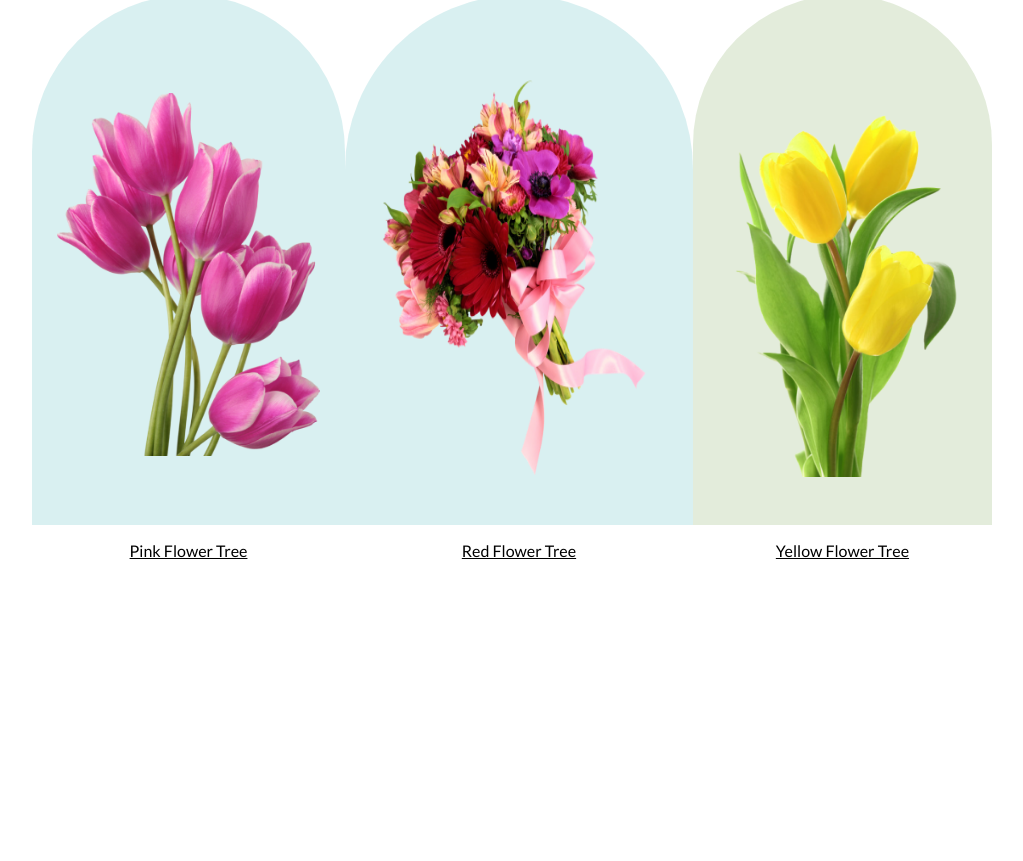
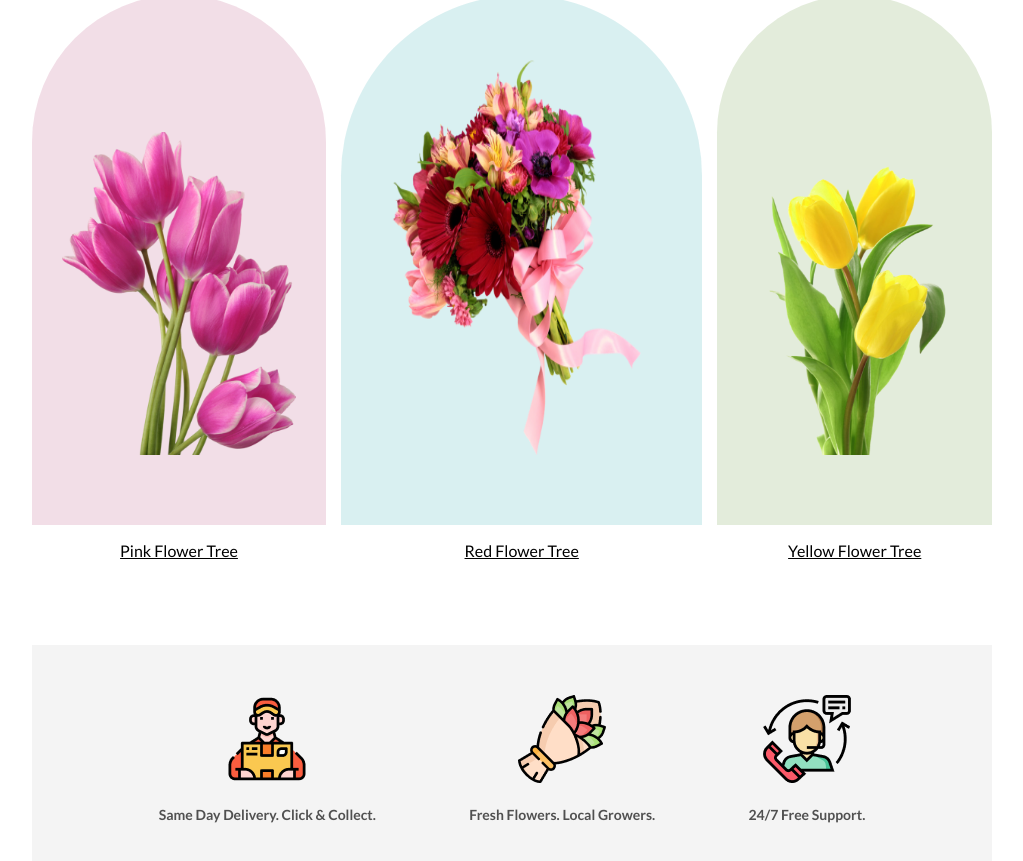
Before and after one commit to Jeem312/FlowerShop, a React (Create React App) app: page / in a window 1280 px wide. Shown: the part 1037-1898 px from the top of the page, without its empty margins (128-1151 px from the left). Before the commit the page ends 1682 px from the top, so only its background shows below. Built offline with nearby package versions, Linux system fonts and the light colour scheme.

Commit message:
completed service section

```diff
--- a/src/Home/Features.jsx
+++ b/src/Home/Features.jsx
@@ -10,7 +10,7 @@ const Features = () => {
            </div>
            <div className='flower-div'>
           <div className='flowers'>
-          <div className='flowerContainer-2'>
+          <div className='flowerContainer-1'>
           <div className='img-div'>
 
                 <img   src="../Flower Asset/pngwing 6.png" alt="" />
--- a/src/Home/Service.jsx
+++ b/src/Home/Service.jsx
@@ -1,8 +1,26 @@
 import React from 'react';
-
+import "../Styles/Service.css"
 const Service = () => {
     return (
-        <div>
+        <div >
+            <div className='container2'>
+                <div className='service-img-div'>
+
+                    <div className='imgDiv'>
+                        <img src="../Flower Asset/Group 57.png" alt="" />
+                   <p>Same Day Delivery. Click & Collect.</p>
+                    </div>
+                    <div className='imgDiv'>
+                        <img src="../Flower Asset/Group 58.png" alt="" />
+                        <p>Fresh Flowers. Local Growers.</p>
+                    </div>
+                    <div className='imgDiv'>
+                        <img src="../Flower Asset/Group 59.png" alt="" />
+                        <p>24/7 Free Support.</p>
+                    </div>
+                </div>
+
+            </div>
 
         </div>
     );
--- a/src/Styles/Features.css
+++ b/src/Styles/Features.css
@@ -19,13 +19,14 @@
    }
    .flower-div{
     display: flex;
-    justify-content: space-between
+    justify-content: space-between;
+    gap: 15px;
    }
   .flowerContainer-1{
     height: 500px;
     border-radius: 300px 300px 0px 0px;
     padding: 30px 15px 0;
-    background: rgba(167, 33, 98, 0.15);
+   background: rgba(167, 33, 98, 0.15);
 
 
   }
@@ -51,10 +52,11 @@ max-width: 400px;
  text-decoration: underline;}
 
  .img-div {
+  padding: 30px 15px 0;
+
+  height: 400px;
   display: flex;
-  justify-content: end;
-  align-items: center;
-  height: 100%;
+  align-items: end;
 }
 
 .img-div img {
--- /dev/null
+++ b/src/Styles/Service.css
@@ -0,0 +1,28 @@
+.container2{width: 75%;
+    max-width: 1440px;
+  margin:0 auto ;
+  background: rgba(39, 39, 39, 0.05);
+   }
+   .service-img-div{
+    border-radius: 8px;
+   padding: 50px 40px;
+ margin: 40px;
+    display: flex;
+    justify-content: space-around;
+    align-items: center;
+   }
+   .imgDiv {
+    display: flex;
+    flex-direction: column;
+    justify-content: center;
+    align-items: center;
+  }
+ .imgDiv p{
+    color: rgba(39, 39, 39, 0.8);
+
+font-size: 14px;
+font-weight: 600;
+line-height: 35px;
+letter-spacing: 0%;
+text-align: center;
+ }
```
